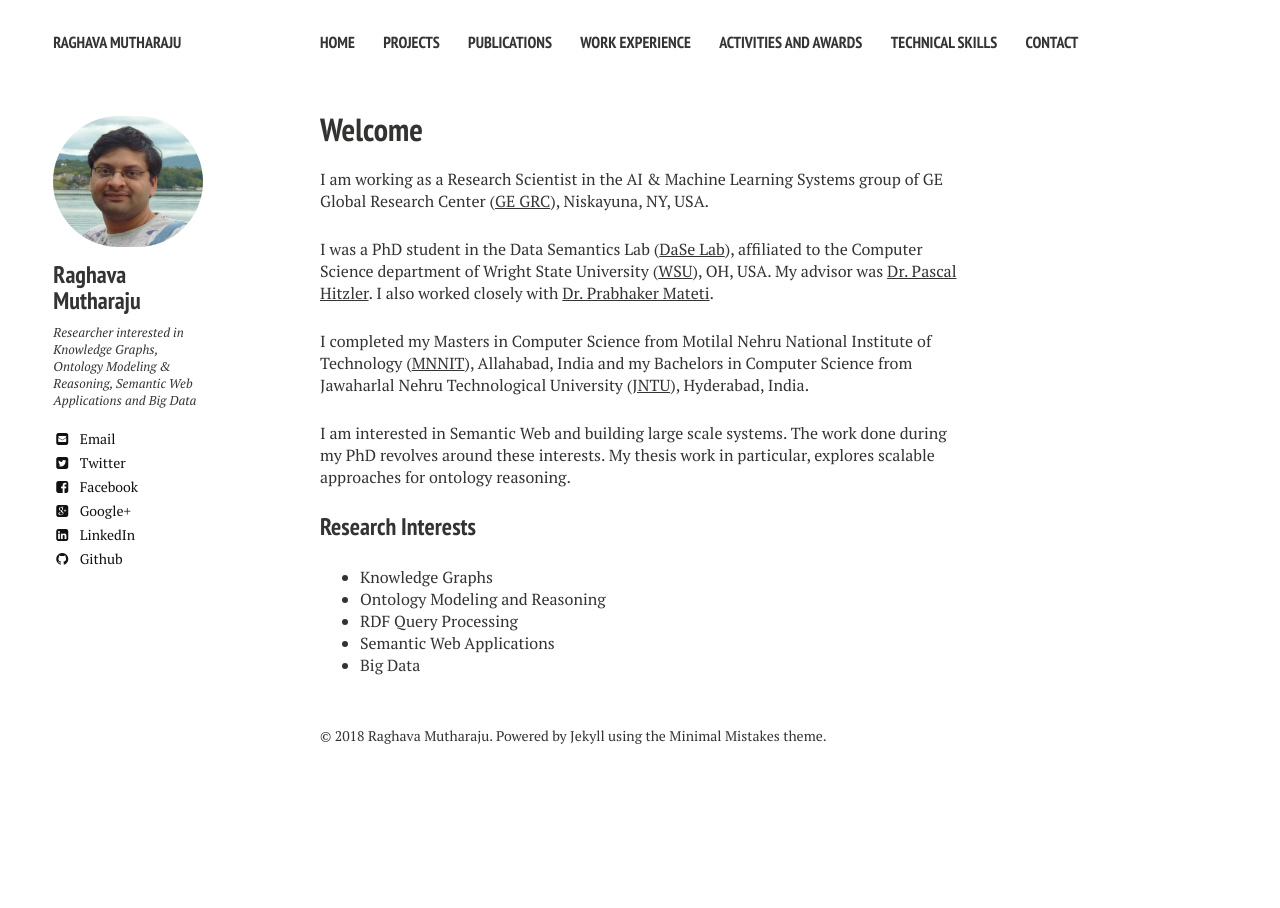
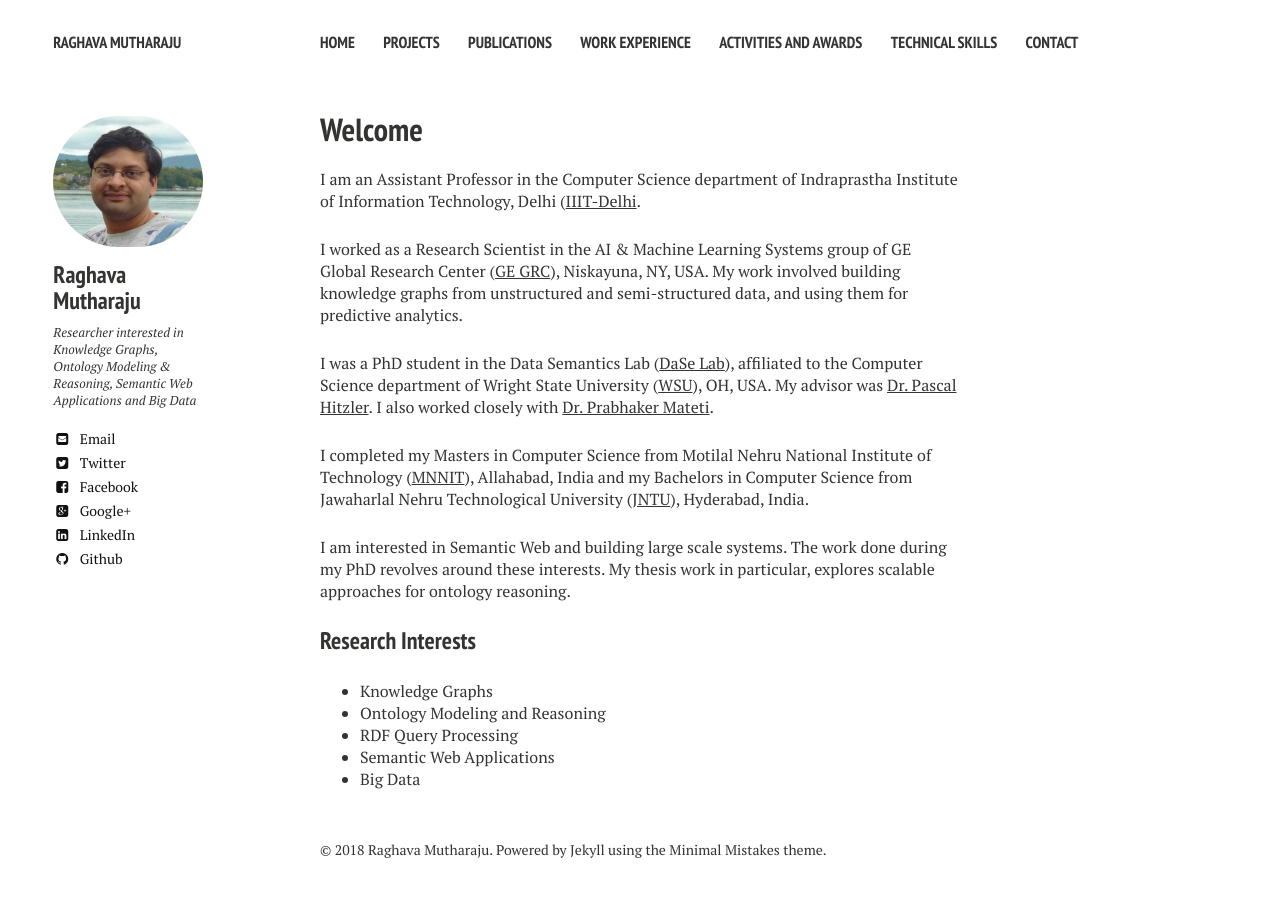
Before and after one commit to raghavam/raghavam.github.io, a Jekyll site: the page built from index.md, in a window 1280 px wide. Built offline with Jekyll 4.4.1, drawn with Linux system fonts in a browser that asks for light colours; nearby versions of some CDN libraries.

Commit message:
job update

```diff
--- a/index.md
+++ b/index.md
@@ -4,7 +4,9 @@ title: Welcome
 share: false
 ---
 
-I am working as a Research Scientist in the AI & Machine Learning Systems group of GE Global Research Center (<a href="http://www.geglobalresearch.com/" target="_blank">GE GRC</a>), Niskayuna, NY, USA.
+I am an Assistant Professor in the Computer Science department of Indraprastha Institute of Information Technology, Delhi (<a href="http://www.iiitd.ac.in/" target="_blank">IIIT-Delhi</a>.
+
+I worked as a Research Scientist in the AI & Machine Learning Systems group of GE Global Research Center (<a href="http://www.geglobalresearch.com/" target="_blank">GE GRC</a>), Niskayuna, NY, USA. My work involved building knowledge graphs from unstructured and semi-structured data, and using them for predictive analytics.
 
 I was a PhD student in the Data Semantics Lab (<a href="http://dase.cs.wright.edu/" target="_blank">DaSe Lab</a>), affiliated to the Computer Science department of Wright State University (<a href="http://www.wright.edu/" target="_blank">WSU</a>), OH, USA. My advisor was <a href="http://www.pascal-hitzler.de/" target="_blank">Dr. Pascal Hitzler</a>. I also worked closely with <a href="http://cecs.wright.edu/~pmateti/PM/index.html" target="_blank">Dr. Prabhaker Mateti</a>.
 
```
Also changed, not shown: work-experience.md (+1 -1 lines).
